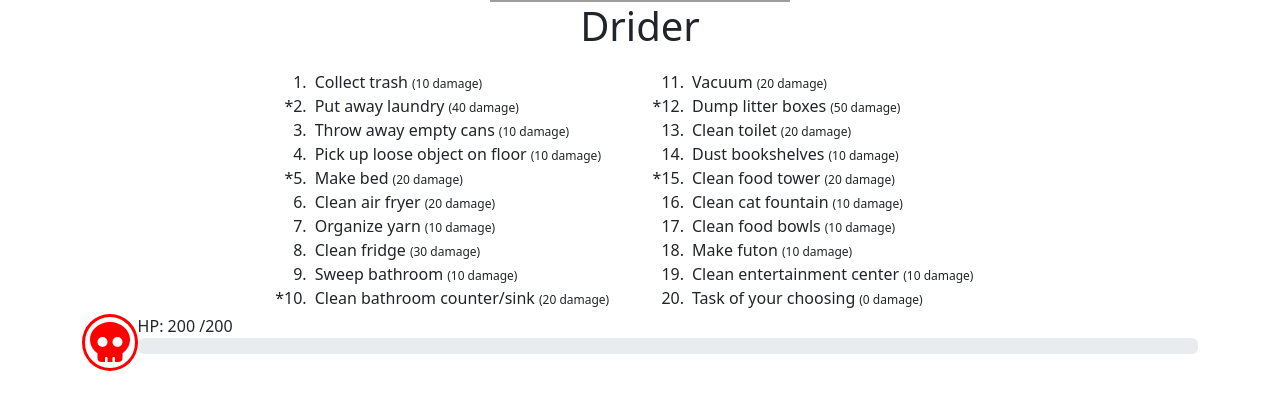
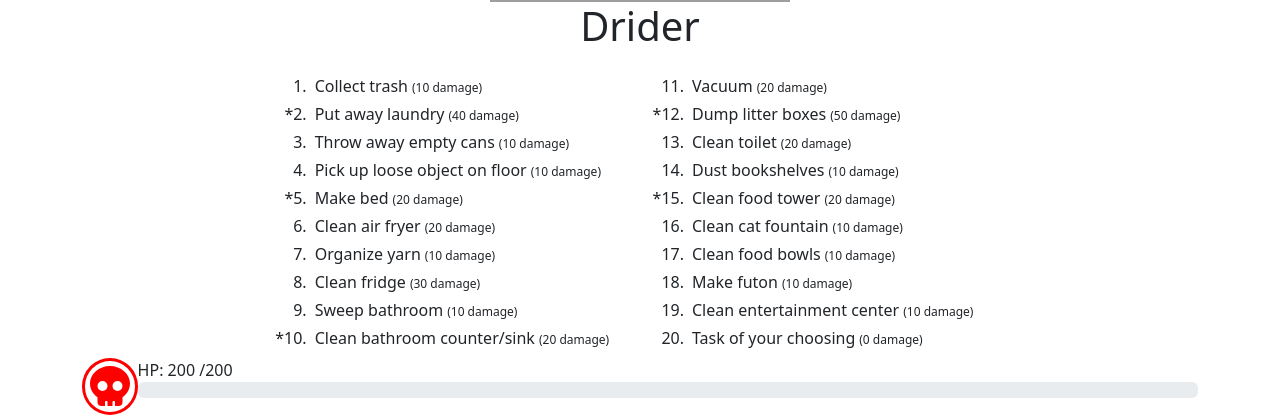
Before and after one commit to JPEdgar/random-cleaning-list, a React (Create React App) app: page / in a window 1280 px wide. Shown: the part 298-715 px from the top of the page. Built offline with nearby package versions, Linux system fonts and the light colour scheme; grey boxes are pictures that could not be loaded.

Commit message:
Added border radius and margin on task list

```diff
--- a/src/components/TaskList/Task.jsx
+++ b/src/components/TaskList/Task.jsx
@@ -8,6 +8,7 @@ const Task = ({ data, handleShow, setFocus }) => {
     backgroundColor: hoverFlag ? "lightblue" : "white",
     cursor: "pointer",
     textDecoration: taskData?.completed ? "line-through" : "",
+    borderRadius: "5px"
   };
 
   const handleMouseEnter = () => {
@@ -39,6 +40,7 @@ const Task = ({ data, handleShow, setFocus }) => {
       onMouseEnter={handleMouseEnter}
       onMouseLeave={handleMouseExit}
       style={style}
+      className="my-1"
     >
       <span
         className="d-inline-block text-end pe-2"
```
